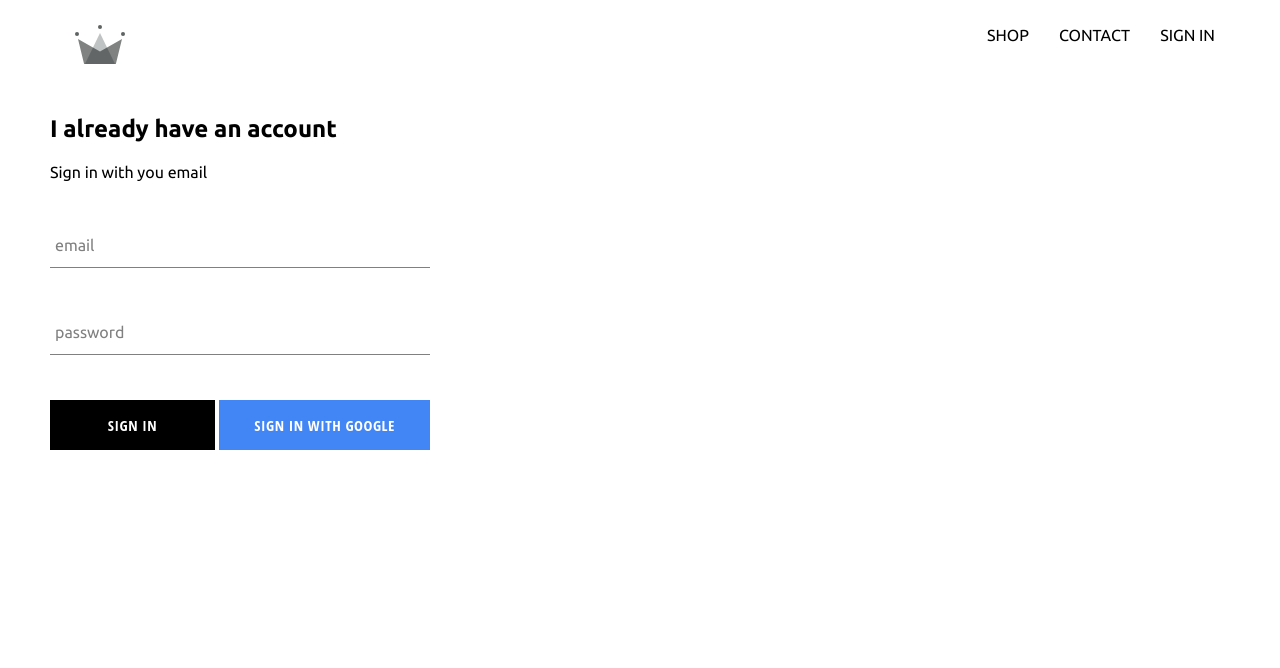
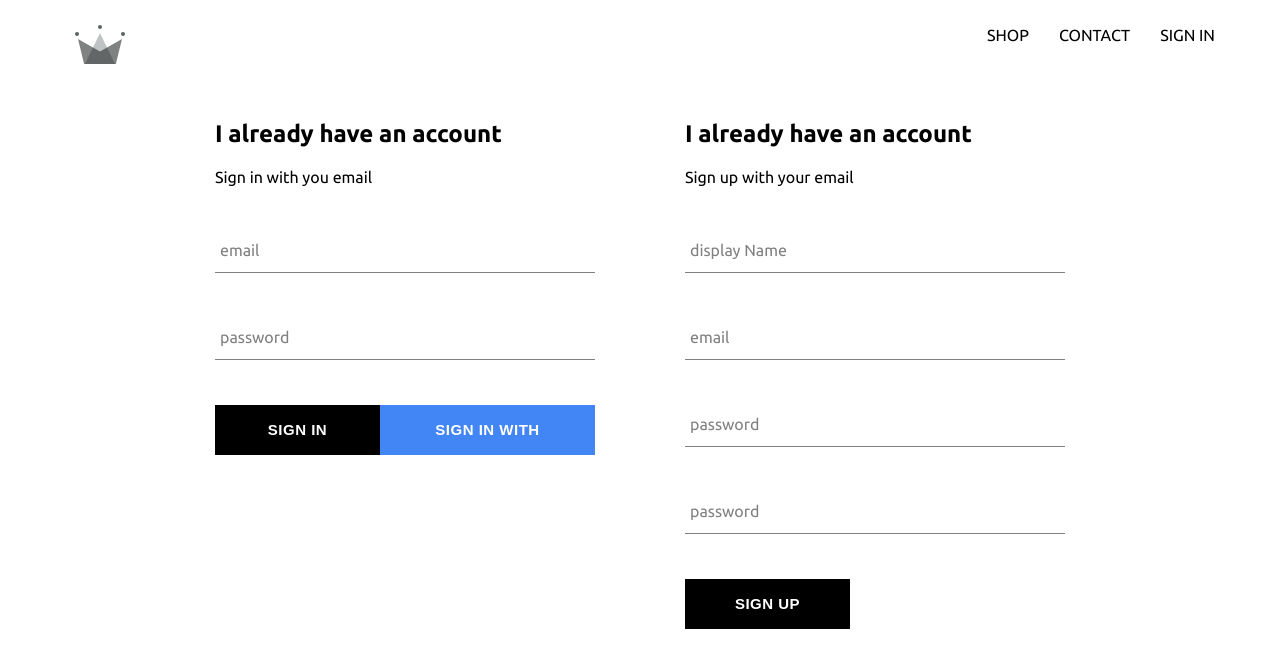
Before and after one commit to kukovisuals/needs-vio, a React (Create React App) app: page /signin in a window 1280 px wide. Shown: the top 668 px of the page. Built offline with nearby package versions, Linux system fonts and the light colour scheme; no server answers.

Commit message:
finish sign in handlesubmit

```diff
--- a/src/App.js
+++ b/src/App.js
@@ -7,7 +7,8 @@
 import ShopPage 		from './pages/shop/shop.component';
 import signInAndUp 	from './pages/sign-in-and-up/sign-in-and-up.component';
 import Header   		from './components/header/header.component';
-import { auth }     from './firebase/firebase.utl';
+
+import { auth, createUserProfileDocument } from './firebase/firebase.utl';
 
 
 class App extends React.Component {
@@ -22,9 +23,22 @@
   unsubscribeFromAuth = null;
 
   componentDidMount(){
-    this.unsubscribeFromAuth = auth.onAuthStateChanged( user => {
-        this.setState({ currentUser: user});
-        console.log(user);
+    this.unsubscribeFromAuth = auth.onAuthStateChanged(async userAuth => {
+        if (userAuth) {
+          const userRef = await createUserProfileDocument(userAuth);
+
+          userRef.onSnapshot(snapShot => {
+            this.setState({
+              currentUser: {
+                id: snapShot.id,
+                ...snapShot.data()
+              }
+            }
+            )
+          });
+          console.log(this.state);
+        }
+        this.setState({ currentUser: userAuth });
     });
   }
 
--- a/src/components/custom-button/custom-button.component.jsx
+++ b/src/components/custom-button/custom-button.component.jsx
@@ -3,7 +3,9 @@
 import './custom-button.style.scss';
 
 const CustomButton = ({ children, isGoogleSignIn, ...otherProps }) => (
-  <button className={`${isGoogleSignIn ? 'google-sign-in' : ''} custom-button `}{...otherProps}>
+  <button className={`${isGoogleSignIn ? 'google-sign-in' : ''} custom-button`}
+    {...otherProps}
+   >
     {children}
   </button>
 );
--- a/src/components/custom-button/custom-button.style.scss
+++ b/src/components/custom-button/custom-button.style.scss
@@ -9,7 +9,6 @@
   background-color: black;
   color: white;
   text-transform: uppercase;
-  font-family: 'Open Sans Condensed';
   font-weight: bolder;
   border: none;
   cursor: pointer;
--- a/src/components/sign-in/sign-in.component.jsx
+++ b/src/components/sign-in/sign-in.component.jsx
@@ -2,7 +2,7 @@
 
 import FormInput from '../form-input/form-input.component';
 import CustomButton from '../custom-button/custom-button.component';
-import { signInWithGoogle } from '../../firebase/firebase.utl';
+import { auth, signInWithGoogle } from '../../firebase/firebase.utl';
 import './sign-in.style.scss';
 
 class SignIn extends React.Component {
@@ -14,16 +14,25 @@
 			password: ''
 		}
 	}
-	handleSubmit = event => {
+	handleSubmit = async event => {
 		event.preventDefault();
 
-		this.state({ email: '', password: '' })
+		const { email, password } = this.state;
+
+		try{
+			await auth.signInWithEmailAndPassword( email, password);
+			this.setState({ email: '', password: '' });
+		} catch (error) {
+			console.log(error);
+		}
+
+
 	}
 
 	handleChange = event => {
 		const { value, name } = event.target;
 
-		this.state({ [name]: value })
+		this.setState({ [name]: value })
 	}
 
 	render(){
--- /dev/null
+++ b/src/components/sign-up/sign-up.component.jsx
@@ -0,0 +1,101 @@
+import React from 'react';
+
+import FormInput from '../form-input/form-input.component';
+import CustomButton from '../custom-button/custom-button.component';
+import { auth, createUserProfileDocument } from '../../firebase/firebase.utl';
+import './sign-up.style.scss';
+
+class SignUp extends React.Component {
+	constructor(){
+		super();
+
+		this.state ={
+			displayName: '',
+			email: '',
+			password: '',
+			confirmPassword: ''
+
+		}
+	}
+
+	handleSubmit = async event => {
+		event.preventDefault();
+
+		const { displayName, email, password, confirmPassword } = this.state;
+
+		if (password != confirmPassword ) {
+			alert("passwords don't match");
+			return;
+		}
+
+		try {
+			const { user } =  await auth.createUserWithEmailAndPassword(email, password);
+
+			createUserProfileDocument( user, { displayName });
+			this.setState({
+				displayName: '',
+				email: '',
+				password: '',
+				confirmPassword: ''
+
+			})
+
+		} catch (error) {
+			console.log(error);
+		}
+	};
+
+	handleChange = event => {
+		const { name, value } = event.target;
+
+		this.setState({ [name]: value });
+	}
+	render(){
+		const { displayName, email, password, confirmPassword } = this.state;
+		return (
+			<div className='sign-up'>
+				<h2> I already have an account</h2>
+				<span> Sign up with your email </span>
+
+				<form className='sign-up-form' onSubmit={this.handleSubmit}>
+					<FormInput
+						name='displayName'
+						type='text'
+						handleChange={this.handleChange}
+						value={displayName}
+						label='display Name'
+						required
+					/>
+					<FormInput
+						name='email'
+						type='email'
+						handleChange={this.handleChange}
+						value={email}
+						label='email'
+						required
+					/>
+					<FormInput
+						name='password'
+						type="password"
+						value={password}
+						handleChange={this.handleChange}
+						label='password'
+						required
+					/>
+					<FormInput
+						name='confirmPassword'
+						type="password"
+						value={confirmPassword}
+						handleChange={this.handleChange}
+						label='password'
+						required
+					/>
+					<CustomButton type='submit'> SIGN UP </CustomButton>
+
+				</form>
+			</div>
+		)
+	}
+}
+
+export default SignUp;
--- /dev/null
+++ b/src/components/sign-up/sign-up.style.scss
@@ -0,0 +1,9 @@
+.sign-up {
+  display: flex;
+  flex-direction: column;
+  width: 380px;
+
+  .title {
+    margin: 10px 0;
+  }
+}
--- a/src/firebase/firebase.utl.js
+++ b/src/firebase/firebase.utl.js
@@ -13,6 +13,30 @@
     measurementId: "G-J5C77D1JKQ"
   };
 
+export const createUserProfileDocument = async (userAuth, additionalData) => {
+	if (!userAuth) return;
+
+	const userRef = firestore.doc(`users/${userAuth.uid}`);
+	const snapShot = userRef.get();
+
+	if (!snapShot.exist) {
+		const { displayName, email } = userAuth;
+		const createdAt = new Date();
+
+		try {
+			await userRef.set({
+				displayName,
+				email,
+				createdAt,
+				...additionalData
+			})
+		} catch (error){
+			console.log('error message from user', error.message);
+		}
+	}
+	return userRef;
+}
+
 firebase.initializeApp(config);
 
 export const auth = firebase.auth();
--- a/src/pages/sign-in-and-up/sign-in-and-up.component.jsx
+++ b/src/pages/sign-in-and-up/sign-in-and-up.component.jsx
@@ -1,12 +1,15 @@
 import React from 'react';
 
 import SignIn from '../../components/sign-in/sign-in.component';
+import SignUp from '../../components/sign-up/sign-up.component';
 
 import './sign-in-and-up.style.scss';
 
 const signInAndUp = () => (
-	<div className='sign-in-and-up'>
+	<div className='sign-in-and-sign-up '>
 		<SignIn/>
+		<SignUp/>
+
 	</div>
 );
 
--- a/src/pages/sign-in-and-up/sign-in-and-up.style.scss
+++ b/src/pages/sign-in-and-up/sign-in-and-up.style.scss
@@ -0,0 +1,6 @@
+.sign-in-and-sign-up {
+  width: 850px;
+  display: flex;
+  justify-content: space-between;
+  margin: 30px auto;
+}
```
Lines whose indentation alone changed are shown as unchanged.
